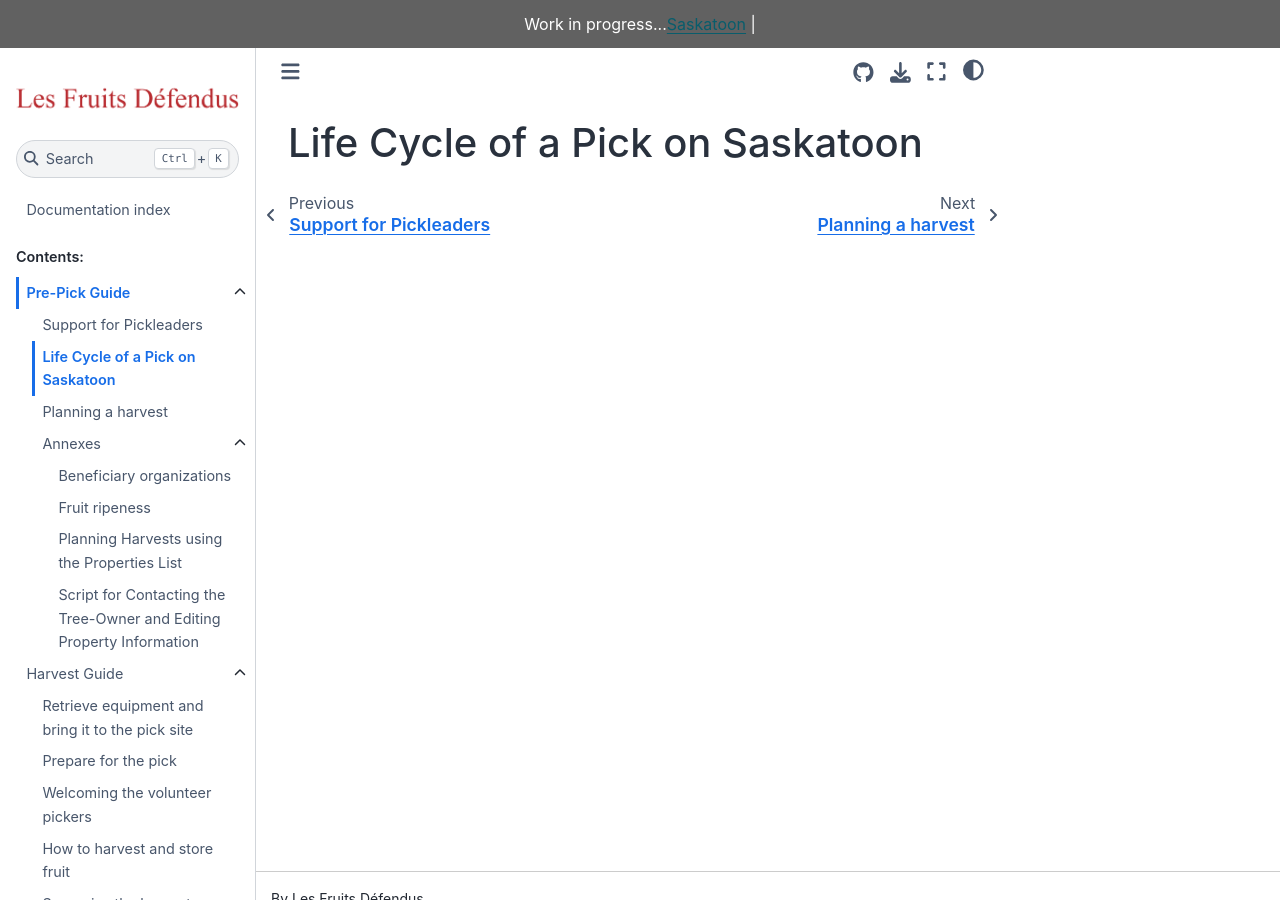
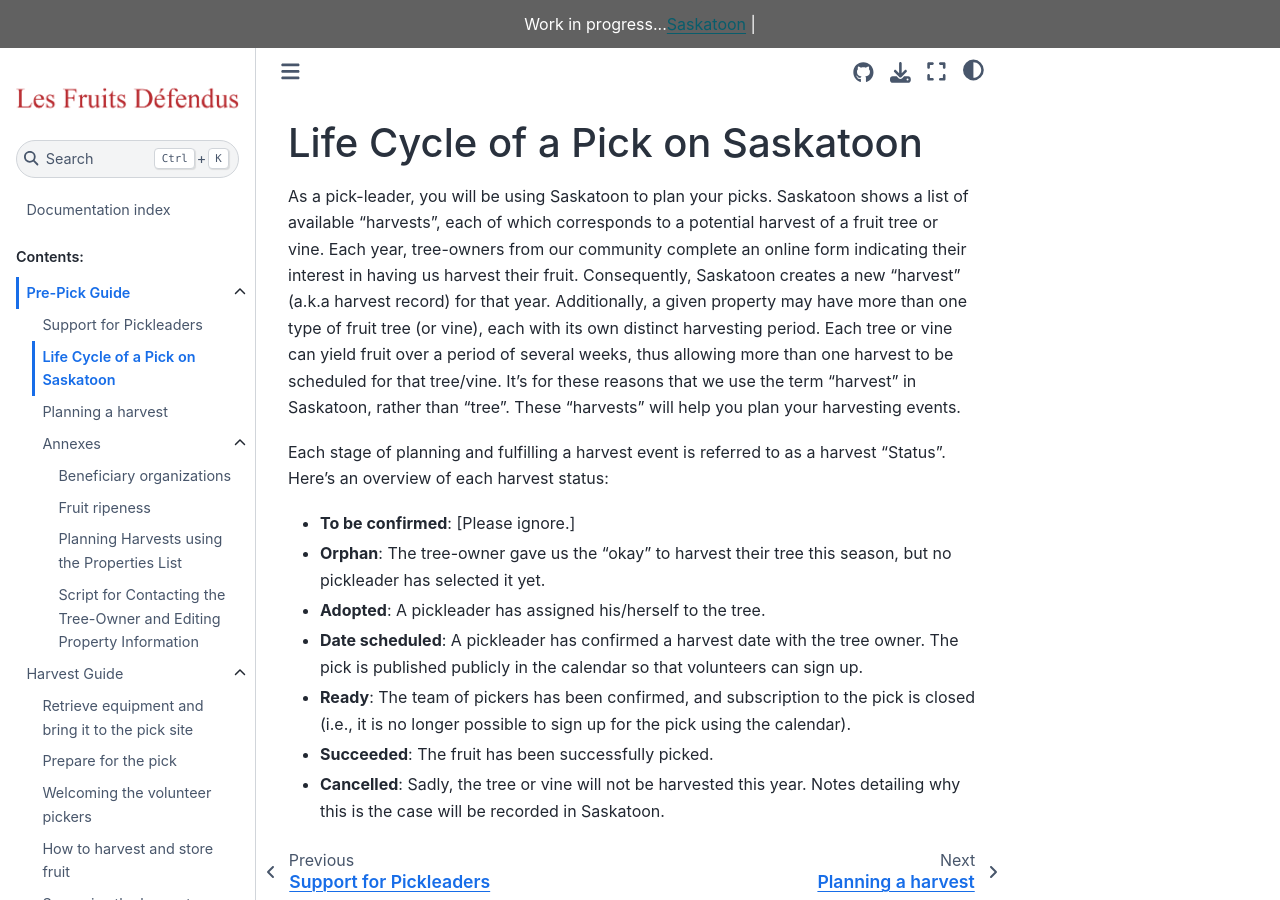
Before and after one commit to LesFruitsDefendus/guides, a Sphinx documentation site: the page built from docs/source/pre-pick-guide/life-cycle-of-a-pick-on-saskatoon.md, in a window 1280 px wide and 900 px high. Built offline with Sphinx 7.4.7 and the Sphinx Book theme 1.1.4, drawn with Linux system fonts in a browser that asks for light colours.

Commit message:
Update life-cycle-of-a-pick-on-saskatoon.md
migrate life cycle of a pick

```diff
--- a/docs/source/pre-pick-guide/life-cycle-of-a-pick-on-saskatoon.md
+++ b/docs/source/pre-pick-guide/life-cycle-of-a-pick-on-saskatoon.md
@@ -1 +1,14 @@
 # Life Cycle of a Pick on Saskatoon
+
+As a pick-leader, you will be using Saskatoon to plan your picks. Saskatoon shows a list of available “harvests”, each of which corresponds to a potential harvest of a fruit tree or vine.
+Each year, tree-owners from our community complete an online form indicating their interest in having us harvest their fruit. Consequently, Saskatoon creates a new “harvest” (a.k.a harvest record) for that year. Additionally, a given property may have more than one type of fruit tree (or vine), each with its own distinct harvesting period. Each tree or vine can yield fruit over a period of several weeks, thus allowing more than one harvest to be scheduled for that tree/vine. It’s for these reasons that we use the term “harvest” in Saskatoon, rather than “tree”. These “harvests” will help you plan your harvesting events.
+
+Each stage of planning and fulfilling a harvest event is referred to as a harvest “Status”. Here’s an overview of each harvest status:
+
+- **To be confirmed**: [Please ignore.]
+- **Orphan**: The tree-owner gave us the “okay” to harvest their tree this season, but no pickleader has selected it yet.
+- **Adopted**: A pickleader has assigned his/herself to the tree.
+- **Date scheduled**: A pickleader has confirmed a harvest date with the tree owner. The pick is published publicly in the calendar so that volunteers can sign up.
+- **Ready**: The team of pickers has been confirmed, and subscription to the pick is closed (i.e., it is no longer possible to sign up for the pick using the calendar).
+- **Succeeded**: The fruit has been successfully picked.
+- **Cancelled**: Sadly, the tree or vine will not be harvested this year. Notes detailing why this is the case will be recorded in Saskatoon.
```
